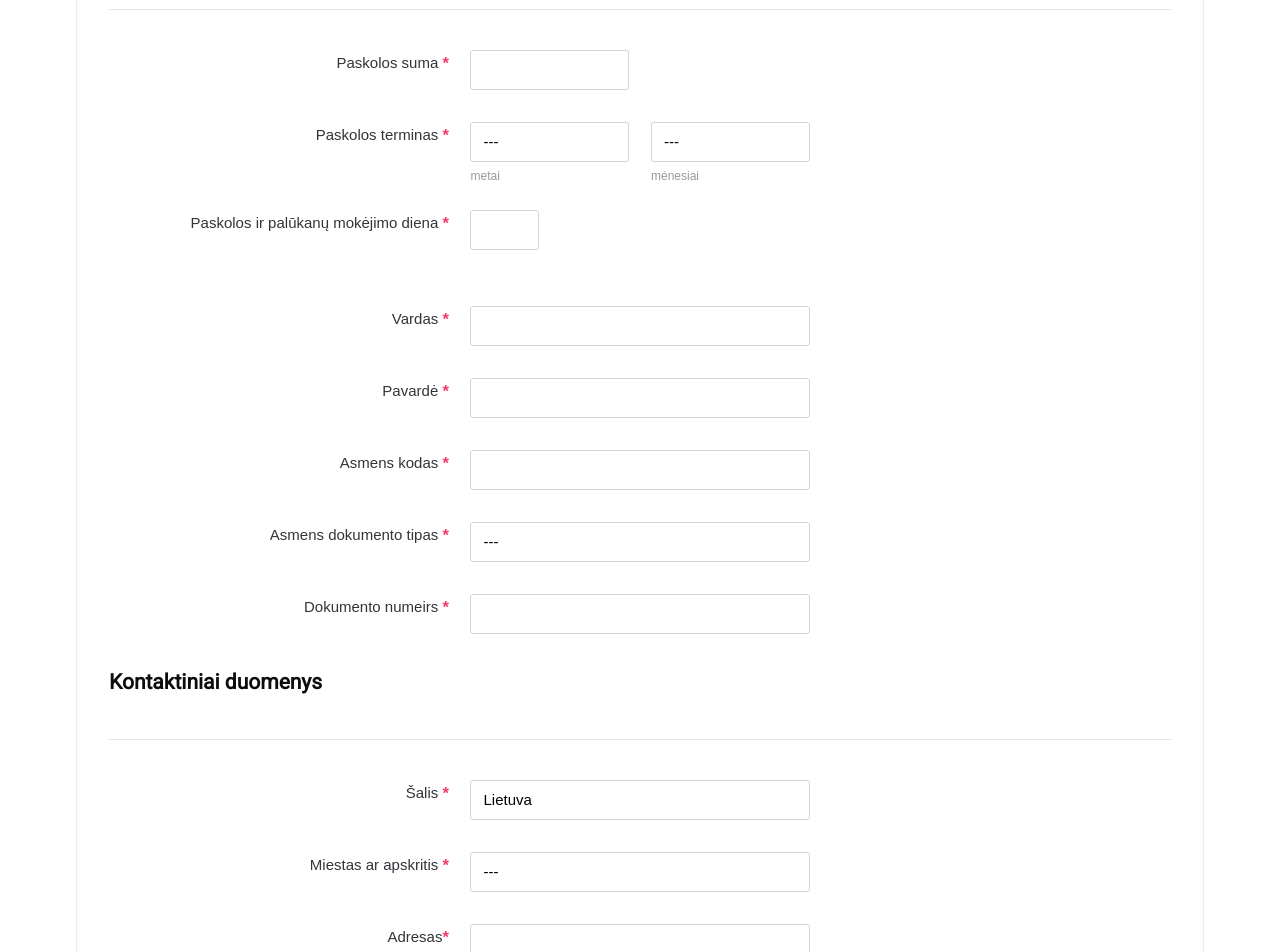
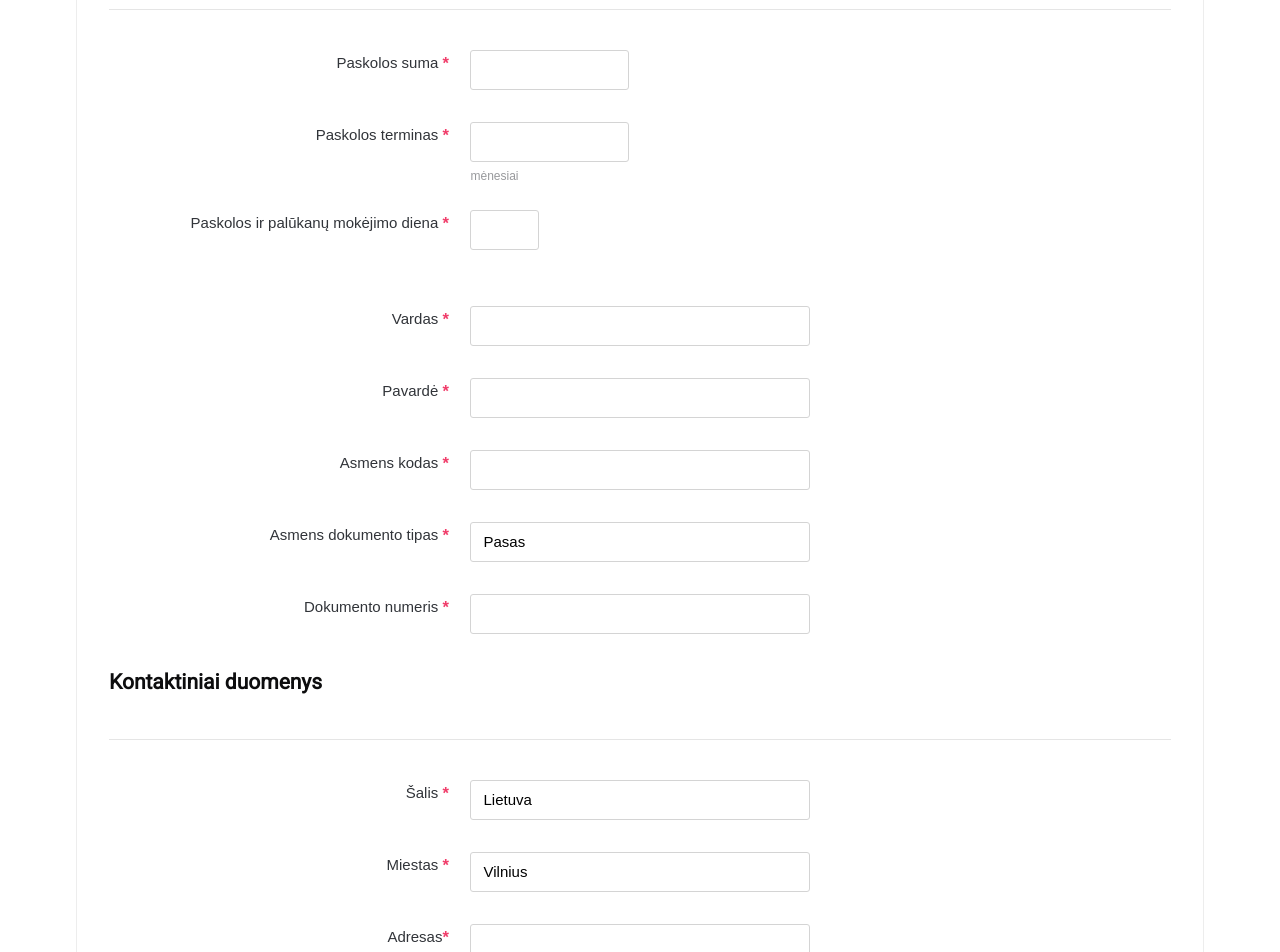
Before and after one commit to PaulKutka/swed-loan-front, an Angular app: page /formCompletion in a window 1280 px wide. Shown: the part 300-1252 px from the top of the page. Built offline with nearby package versions, Linux system fonts and the light colour scheme.

Commit message:
pataisyti input

```diff
--- a/src/app/form/form.component.html
+++ b/src/app/form/form.component.html
@@ -13,7 +13,7 @@
     </div>
     <div class="col col-2">
       <div class="form-item">
-        <input type="text">
+        <input type="number" min="500" max="58000" step="500">
       </div>
     </div>
   </div>
@@ -26,16 +26,10 @@
       </div>
     </div>
 
-    <div class="col col-2">
-      <div class="form-item">
-        <select><option>---</option></select>
-        <div class="desc">metai</div>
-      </div>
-    </div>
 
     <div class="col col-2">
       <div class="form-item">
-        <select><option>---</option></select>
+        <input type="number" min="3" max="60">
         <div class="desc">mėnesiai</div>
       </div>
     </div>
@@ -50,7 +44,7 @@
     </div>
     <div class="col col-1">
       <div class="form-item">
-        <input type="number">
+        <input type="number" min="1" max="28">
       </div>
     </div>
   </div>
@@ -94,7 +88,7 @@
     </div>
     <div class="col col-4">
       <div class="form-item">
-        <input type="number">
+        <input type="text" maxlength="11">
       </div>
     </div>
   </div>
@@ -108,7 +102,12 @@
     </div>
     <div class="col col-4">
       <div class="form-item">
-        <select><option>---</option></select>
+        <select>
+          <option>Pasas</option>
+          <option>Tapatybės kortelė</option><
+          <option>Leidimas gyventi Lietuvoje</option><
+        </select>
+
       </div>
     </div>
   </div>
@@ -117,12 +116,12 @@
   <div class="row gutters">
     <div class="col col-4 text-right">
       <div class="form-item">
-        <label>Dokumento numeirs <span class="req">*</span></label>
+        <label>Dokumento numeris <span class="req">*</span></label>
       </div>
     </div>
     <div class="col col-4">
       <div class="form-item">
-        <input type="text">
+        <input type="text" maxlength="8">
       </div>
     </div>
   </div>
@@ -140,21 +139,29 @@
     </div>
     <div class="col col-4">
       <div class="form-item">
-        <select><option>Lietuva</option></select>
+        <select>
+          <option>Lietuva</option>
+          <option>Latvija</option>
+          <option>Lenkija</option>
+        </select>
       </div>
     </div>
   </div>
 
-  <!-- Miestas ar apskritis-->
+  <!-- Miestas-->
   <div class="row gutters">
     <div class="col col-4 text-right">
       <div class="form-item">
-        <label>Miestas ar apskritis <span class="req">*</span></label>
+        <label>Miestas <span class="req">*</span></label>
       </div>
     </div>
     <div class="col col-4">
       <div class="form-item">
-        <select><option>---</option></select>
+        <select>
+          <option>Vilnius</option>
+          <option>Kaunas</option>
+          <option>Klaipėda</option>
+        </select>
       </div>
     </div>
   </div>
@@ -168,7 +175,7 @@
     </div>
     <div class="col col-4">
       <div class="form-item">
-        <input type="text" name="" value="">
+        <input type="string text" name="" value="">
       </div>
     </div>
   </div>
@@ -177,14 +184,13 @@
   <div class="row gutters">
     <div class="col col-4 text-right">
       <div class="form-item">
-        <label>Telefonas 1 <span class="req">*</span></label>
+        <label>Telefonas <span class="req">*</span></label>
       </div>
     </div>
     <div class="col col-1">
-      <select><option>+370</option></select>
     </div>
     <div class="col col-2">
-      <input type="text" name="" value="">
+      <input type="text" max="9" name="" value="">
     </div>
   </div>
 
@@ -212,7 +218,7 @@
     </div>
     <div class="col col-2">
       <div class="form-item">
-        <input type="text" name="" value="">
+        <input type="number" min="245" step="5" name="" value="">
       </div>
     </div>
   </div>
```
